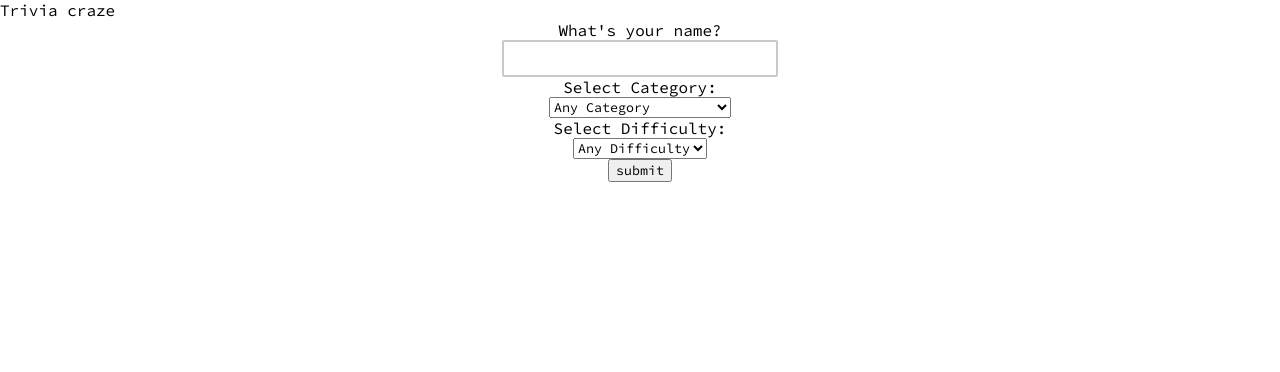
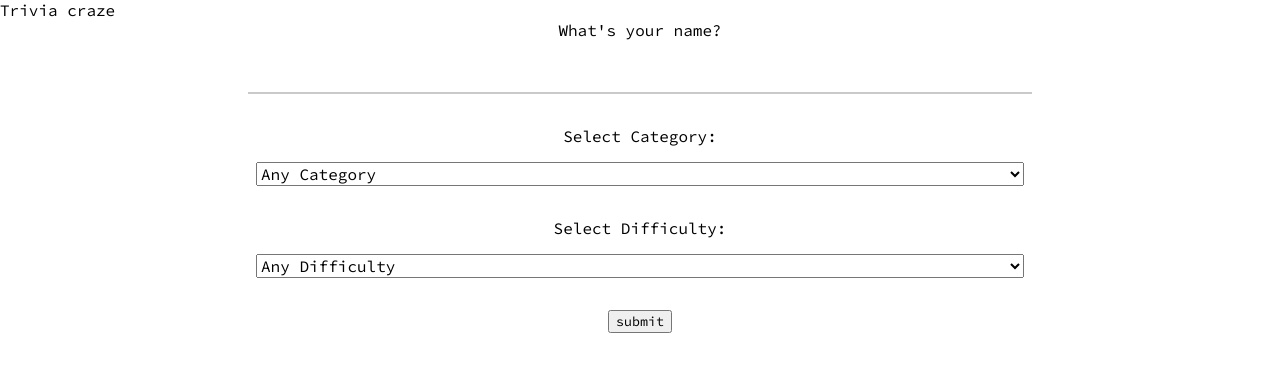
Before and after one commit to FACxBeamery/joao-project-week-6, a React (Create React App) app: page / in a window 1280 px wide. Shown: the top 372 px of the page. Built offline with nearby package versions, Linux system fonts and the light colour scheme.

Commit message:
trivia config form with styling improvements

```diff
--- a/src/components/TriviaConfigForm.css
+++ b/src/components/TriviaConfigForm.css
@@ -4,15 +4,22 @@
 	align-items: center;
 }
 
+.form__label {
+	margin-bottom: 1rem;
+}
+
 .form__input {
-	border: 0.125rem solid rgb(201, 201, 201);
-	border-radius: 0.125rem;
+	width: 60vw;
+	margin-bottom: 2rem;
+	font-size: 1rem;
+}
+
+.form__input-text {
+	border: none;
+	border-bottom: 0.125rem solid rgb(201, 201, 201);
 	padding: 0.5rem;
-	width: 20vw;
 }
 
 .form__input--error {
-	border: 0.125rem solid red;
-	border-radius: 0.125rem;
-	padding: 0.5rem;
+	border-bottom: 0.125rem solid red;
 }
--- a/src/components/TriviaConfigForm.js
+++ b/src/components/TriviaConfigForm.js
@@ -36,7 +36,9 @@ const TriviaConfigForm = ({ setTriviaState, setConfigDetails }) => {
 	];
 	return (
 		<form className="form" onSubmit={handleSubmit}>
-			<label htmlFor="userName">What's your name? </label>
+			<label className="form__label" htmlFor="userName">
+				What's your name?{" "}
+			</label>
 			<input
 				type="text"
 				name="userName"
@@ -45,29 +47,16 @@ const TriviaConfigForm = ({ setTriviaState, setConfigDetails }) => {
 				defaultValue={inputs.userName}
 				className={
 					inputs.userName === ""
-						? "form__input--error"
-						: "form__input"
+						? "form__input form__input--error form__input-text"
+						: "form__input form__input-text"
 				}
 			></input>
 
-			{/* <label htmlFor="nrOfquestions">How many questions</label>
-			<input
-				type="number"
-				name="nrOfquestions"
-				id="nrOfquestions"
-				min="1"
-				max="50"
-				defaultValue={inputs.nrOfQuestions}
-				onChange={handleInputChange}
-				className={
-					inputs.nrOfquestions === ""
-						? "form__input--error"
-						: "form__input"
-				}
-			></input> */}
-
-			<label htmlFor="triviaCategory">Select Category: </label>
+			<label className="form__label" htmlFor="triviaCategory">
+				Select Category:{" "}
+			</label>
 			<select
+				className="form__input"
 				name="triviaCategory"
 				defaultValue={inputs.categoryChosen}
 				onChange={handleInputChange}
@@ -77,8 +66,11 @@ const TriviaConfigForm = ({ setTriviaState, setConfigDetails }) => {
 				})}
 			</select>
 
-			<label htmlFor="triviaDifficulty">Select Difficulty: </label>
+			<label className="form__label" htmlFor="triviaDifficulty">
+				Select Difficulty:{" "}
+			</label>
 			<select
+				className="form__input"
 				name="triviaDifficulty"
 				defaultValue={inputs.difficultyLevel}
 				onChange={handleInputChange}
```
